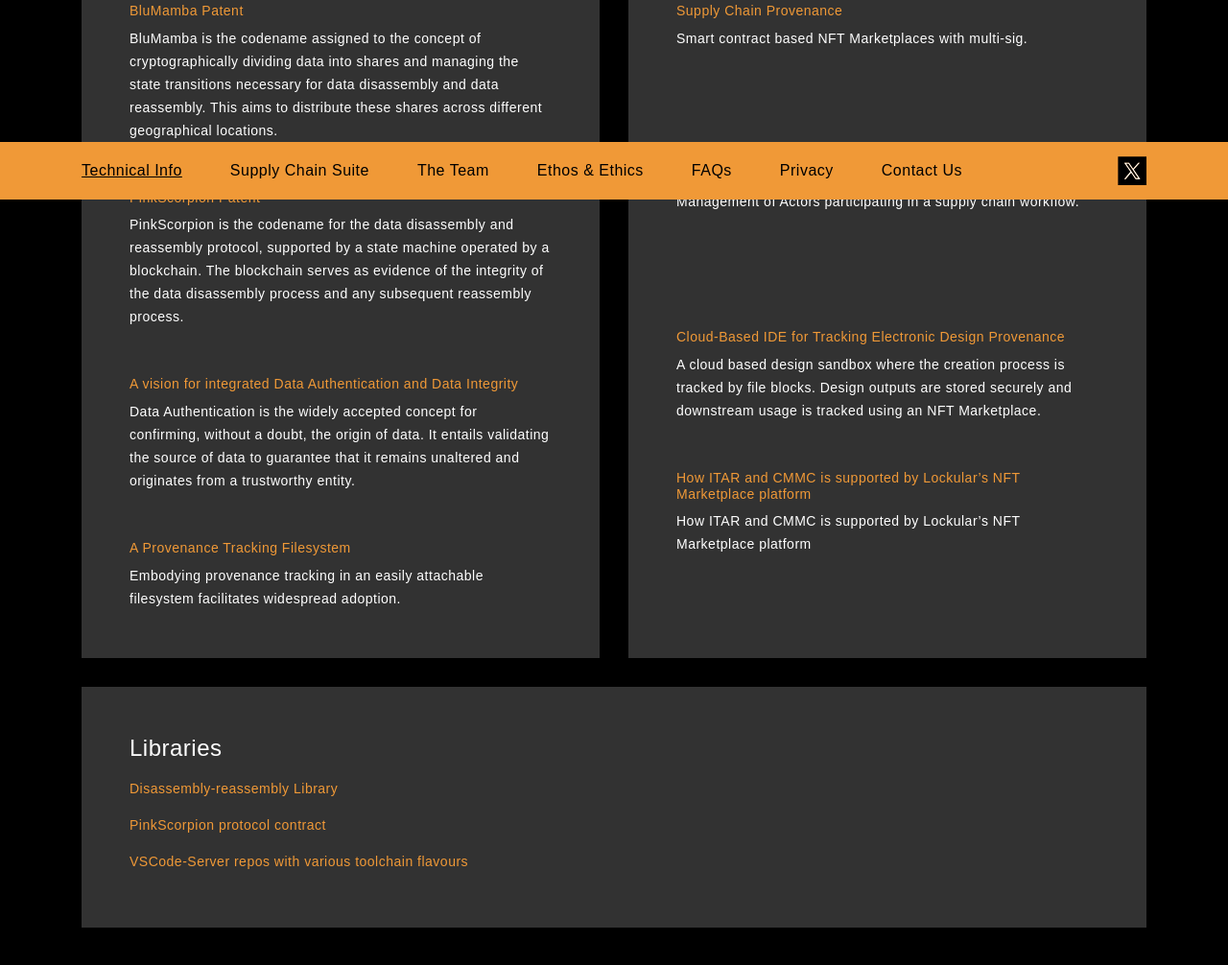
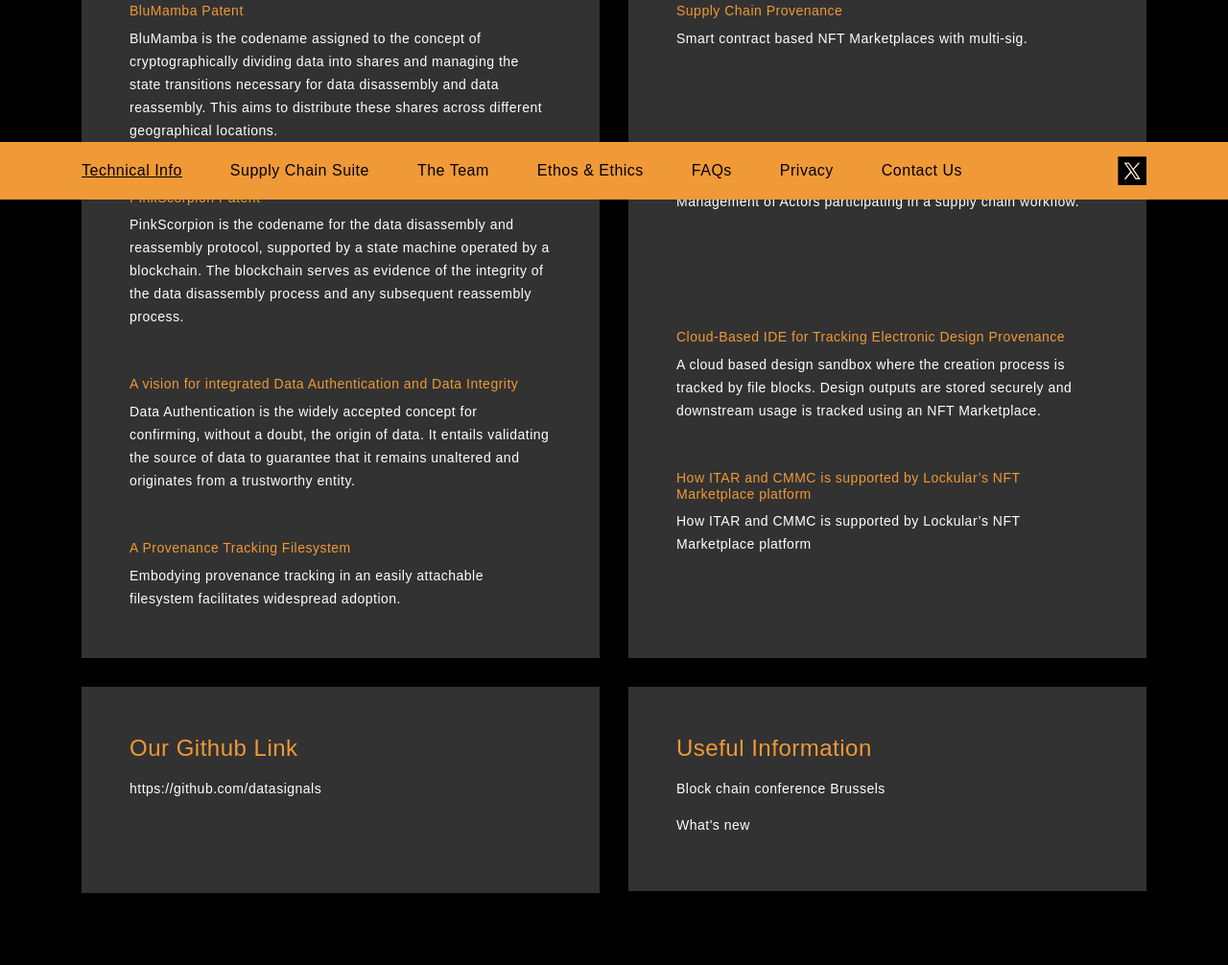
Before and after one commit to datasignals/lockular-website, a plain HTML site: page technical_info.html in a window 1280 px wide. Shown: the part 592-1598 px from the top of the page at 96% size. Drawn offline with Linux system fonts and the light colour scheme; a web font is replaced by a local one.

Commit message:
tecnical-info github link

```diff
--- a/technical_info.html
+++ b/technical_info.html
@@ -55,7 +55,7 @@
                     <div class="col-md-12">
                         <div class="t-container">
                             <div class="t-spec">
-                                <h4>Specifications</h4>
+                                <h4 style="color:#F09937;">Specifications</h4>
                                 <p>Secure storage and secure transmission of data integrate many ideas which often
                                     need to be composed separately in different applications. Data provenance
                                     capabilities add the need for further composable components. We make an effort to breakout
@@ -127,13 +127,27 @@
                     </div>
                 </div>
                 <div>
-                    <div class="t-libraries">
-                        <h4>Libraries</h4>
-                        <ul>
-                            <li>Disassembly-reassembly Library</li>
-                            <li>PinkScorpion protocol contract</li>
-                            <li>VSCode-Server repos with various toolchain flavours</li>
-                        </ul>
+                    <div class="row">
+                        <div class="col-md-6">
+                            <div class="t-libraries">
+                                <h4 style="color:#F09937">Our Github Link</h4>
+                                <ul>
+                                    <li><a href="https://github.com/datasignals" style="color:white;" target="_blank" rel="noopener noreferrer">https://github.com/datasignals</a></li>
+                                    <li><a href="https://github.com/datasignals" target="_blank" rel="noopener noreferrer"></a></li>
+                                    <li><a href="https://github.com/datasignals" target="_blank" rel="noopener noreferrer"></a></li>
+
+                                </ul>
+                            </div>
+                        </div>
+                        <div class="col-md-6">
+                            <div class="t-libraries">
+                                <h4 style="color:#F09937;">Useful Information</h4>
+                                <ul>
+                                    <li><a href="#" style="color:white ;">Block chain conference Brussels</a></li>
+                                    <li><a href="#" style="color: white;">What's new</a></li>
+                                </ul>
+                            </div>
+                        </div>
                     </div>
                 </div>
            </div>
```
Also changed, not shown: we_lockular.html (+12 -5 lines).
